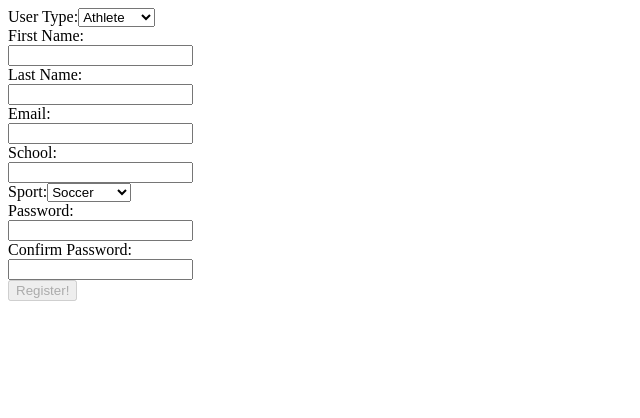
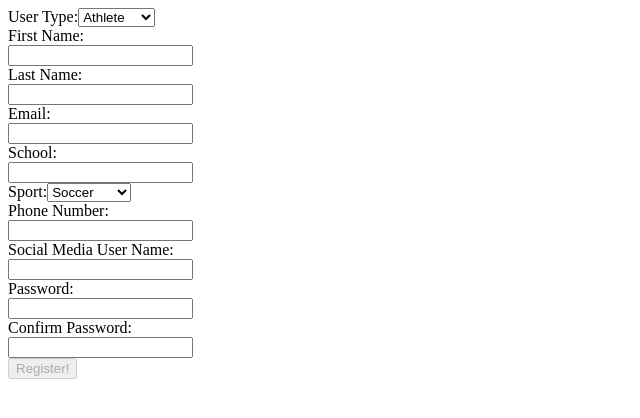
Before and after one commit to Mjtoffey/WhyNotMeFront, a Next.js app: page /register in a window 1280 px wide. Shown: the top 418 px of the page, without its empty margins (0-640 px from the left). Built offline with nearby package versions, Linux system fonts and the light colour scheme.

Commit message:
updated register page

```diff
--- a/src/pages/register/index.js
+++ b/src/pages/register/index.js
@@ -6,7 +6,7 @@ import Link from "next/link";
 import jwtDecode from "jwt-decode";
 
 function Register() {
-  const {state, dispatch} = useGlobalState();
+  const { state, dispatch } = useGlobalState();
   const router = useRouter();
   const [user, setUser] = useState({
     password: "",
@@ -27,7 +27,7 @@ function Register() {
   async function handleRegister(e) {
     console.log(e);
     e.preventDefault();
-    user.username=user.email;
+    user.username = user.email;
     authService.register(user);
     dispatch({
       currentUserToken: state.currentUserToken,
@@ -113,6 +113,26 @@ function Register() {
             </select>
           </div>
           <div className="flex justify-between m-2 items-center space-x-2">
+            <label htmlFor="phone number">Phone Number:</label><br></br>
+            <input
+              className="border"
+              type="phone number"
+              id="phone number"
+              required
+              onChange={(e) => handleChange("phone number", e.target.value)}
+            />
+          </div>
+          <div className="flex justify-between m-2 items-center space-x-2">
+            <label htmlFor="social media">Social Media User Name:</label><br></br>
+            <input
+              className="border"
+              type="social media"
+              id="social media"
+              required
+              onChange={(e) => handleChange("social media", e.target.value)}
+            />
+          </div>
+          <div className="flex justify-between m-2 items-center space-x-2">
             <label htmlFor="password">Password:</label><br></br>
             <input
               className="border"
```
Lines whose indentation alone changed are shown as unchanged.
